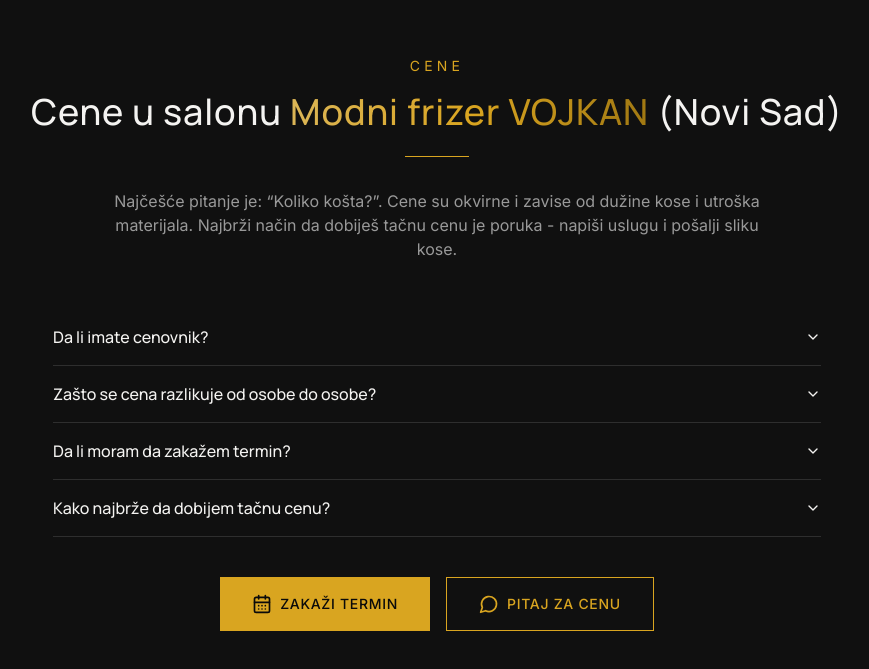
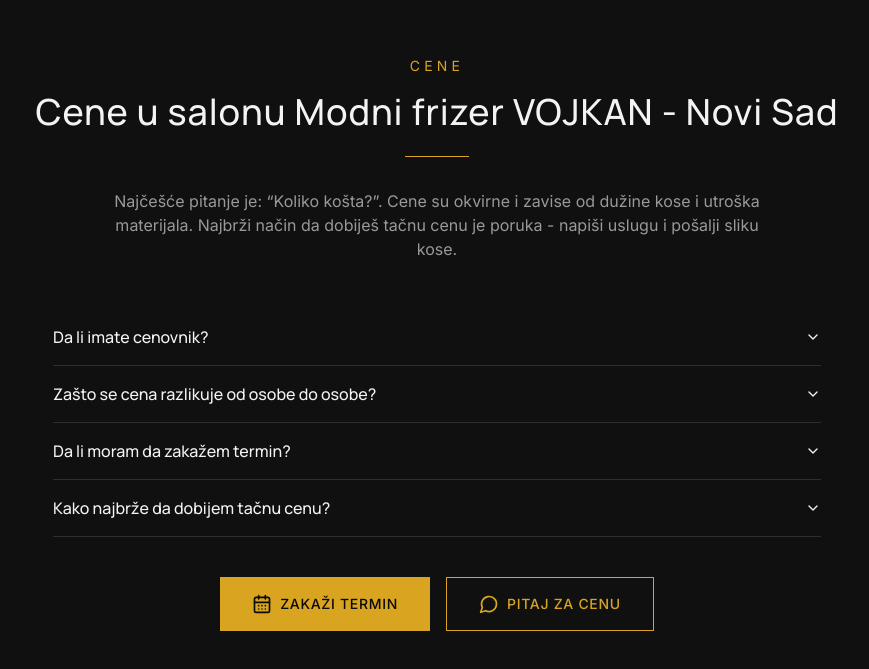
Before and after one commit to bcrnic/modni-frizer-vojkan, a React (Vite) app: page / in a window 1280 px wide. Shown: the part 2775-3444 px from the top of the page, without its empty margins (203-1072 px from the left). Built offline with nearby package versions, Linux system fonts and the light colour scheme; no server answers; the HTML template or start-up script is replaced by a standard one.

Commit message:
Promeniti format naslova u PricingFAQ (ukloniti zagrade oko 'Novi Sad')

```diff
--- a/src/components/PricingFAQ.tsx
+++ b/src/components/PricingFAQ.tsx
@@ -16,7 +16,7 @@
         <ScrollReveal className="text-center mb-12">
           <p className="text-primary uppercase tracking-[0.3em] text-sm mb-4">Cene</p>
           <h2 className="heading-section mb-6">
-            Cene u salonu <span className="text-gold-gradient">Modni frizer VOJKAN</span> (Novi Sad)
+            Cene u salonu Modni frizer VOJKAN - Novi Sad
           </h2>
           <div className="decorative-line mb-8" />
           <p className="text-muted-foreground max-w-2xl mx-auto">
```
